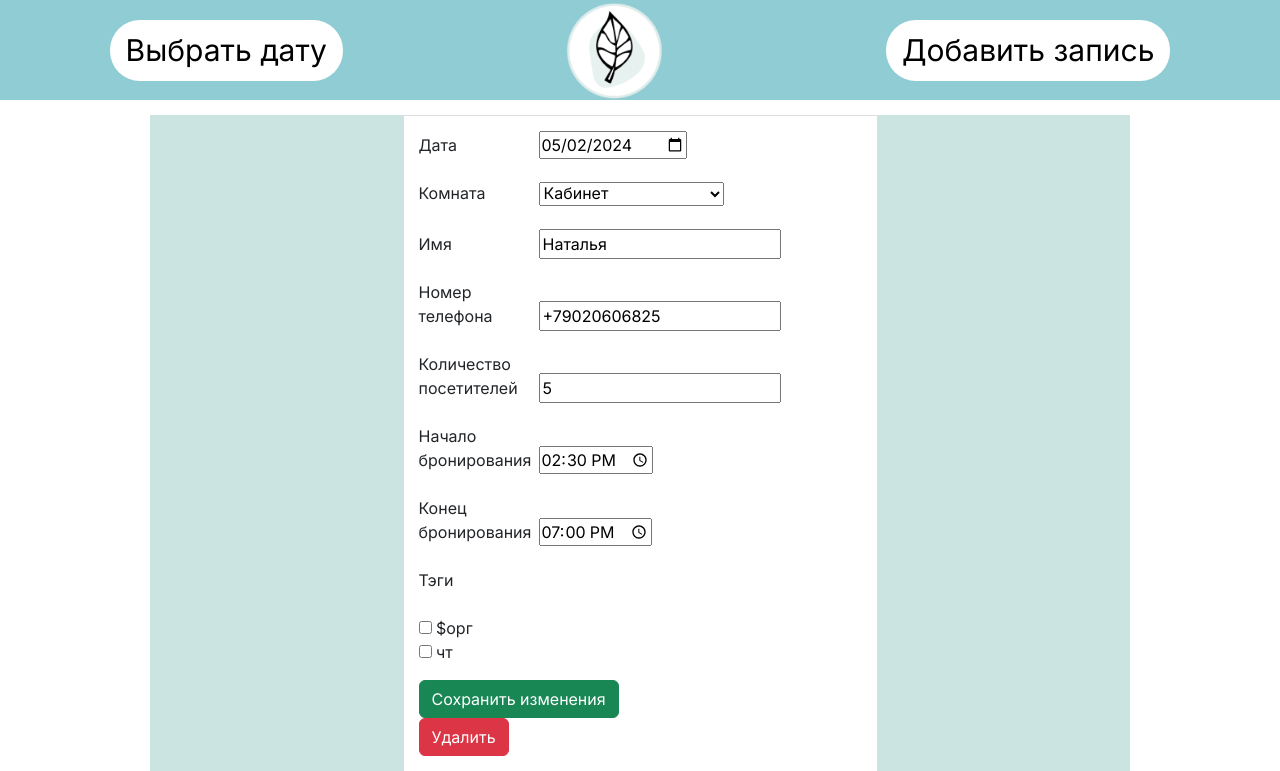
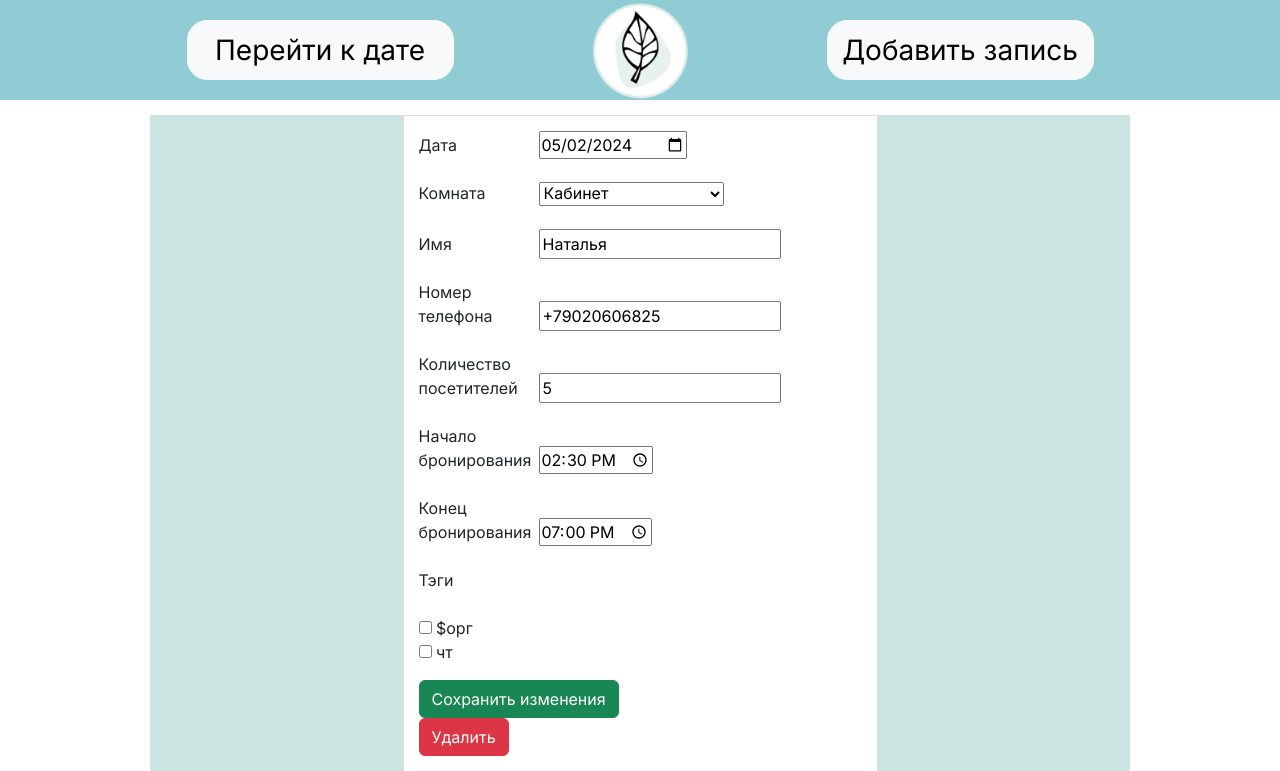
Before and after one commit to kaninn-i/SBKA, a Django app: page /bookings/31/edit in a window 1280 px wide. Shown: the top 771 px of the page. Run offline with Django 4.2, Linux system fonts and the light colour scheme; data comes from the database, SQL or seed files in the repository; parts of the project's set-up code (start-up, migrations or seed data) failed here and were passed over.

Commit message:
header ready

```diff
--- a/antikafebooking/antikafebooking/templates/base.html
+++ b/antikafebooking/antikafebooking/templates/base.html
@@ -22,17 +22,15 @@
   <header>
     <!-- Кнопки -->
   <div class="header-wrapper">
-      <button type="button" class="btn btn-primary button-head" data-bs-toggle="modal" data-bs-target="#calendarModal">
-        Выбрать дату
+      <button type="button" class="btn btn-light button-head" data-bs-toggle="modal" data-bs-target="#calendarModal">
+        Перейти к дате
       </button>
 
-      <div class="image-wrapper">
-        <a href="">
+        <a class="image-wrapper" href="/">
           <img src="{% static 'booking/images/Ellipse 12.png' %}" width="105" height="105" alt="Картинка" />
         </a>
-      </div>
 
-      <button type="button" class="btn btn-primary button-head" data-bs-toggle="modal" data-bs-target="#formModal">
+      <button type="button" class="btn btn-light button-head" data-bs-toggle="modal" data-bs-target="#formModal">
         Добавить запись
       </button>
   </div>
--- a/antikafebooking/booking/static/booking/css/main.css
+++ b/antikafebooking/booking/static/booking/css/main.css
@@ -107,35 +107,22 @@ header {
         margin: 0 350px;
     }
 }
+
 .header-wrapper {
-display: flex;
+    display: flex;
     justify-content: space-around;
-    align-content: center;
     align-items: center;
     height: 100px;
+    position: relative;
 }
 
 .button-head {
-    appearance: auto;
-    border: 0;
-    border-radius: 30px;
-    background: #ffffff;
-    color: #000000;
-    padding: 8px 16px;
-    font-size: 30px;
-}
-.button-head:hover {
-  background: #ffffff;
-  color:#000000;
-}
-
-.button:active {
-    background: #000000;
+    width: 267px;
+    height: 60px;
+    border-radius: 20px;
+    font-size: 28px;
 }
 
 .image-wrapper {
-display: flex;
-    justify-content: space-around;
-    align-content: center;
-    align-items: center;
-    height: 50px;
+    position: absolute;
+}
```
